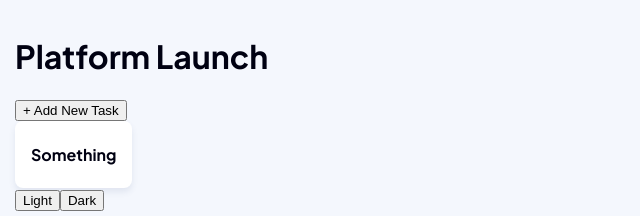
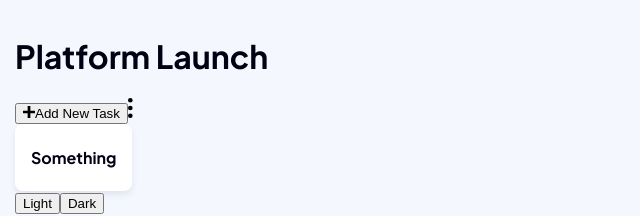
Before and after one commit to juandadev/kanban-board, a React (Create React App) app: page / in a window 1280 px wide. Shown: the top 216 px of the page, without its empty margins (0-640 px from the left). Built offline with nearby package versions, Linux system fonts and the light colour scheme.

Commit message:
Adding icon system

```diff
--- /dev/null
+++ b/src/assets/icons/AddTaskMobile.jsx
@@ -0,0 +1,18 @@
+import React from 'react';
+import PropTypes from 'prop-types';
+
+export default function AddTaskMobile({ className }) {
+  return (
+    <svg width={12} height={12} className={className}>
+      <path fill="#FFF" d="M7.368 12V7.344H12V4.632H7.368V0H4.656v4.632H0v2.712h4.656V12z" />
+    </svg>
+  );
+}
+
+AddTaskMobile.propTypes = {
+  className: PropTypes.string
+};
+
+AddTaskMobile.defaultProps = {
+  className: null
+};
--- /dev/null
+++ b/src/assets/icons/VerticalEllipsis.jsx
@@ -0,0 +1,22 @@
+import React from 'react';
+import PropTypes from 'prop-types';
+
+export default function VerticalEllipsis({ className }) {
+  return (
+    <svg width={5} height={20} className={className}>
+      <g fill="#828FA3" fillRule="evenodd">
+        <circle cx="2.308" cy="2.308" r="2.308" />
+        <circle cx="2.308" cy={10} r="2.308" />
+        <circle cx="2.308" cy="17.692" r="2.308" />
+      </g>
+    </svg>
+  );
+}
+
+VerticalEllipsis.propTypes = {
+  className: PropTypes.string
+};
+
+VerticalEllipsis.defaultProps = {
+  className: null
+};
--- /dev/null
+++ b/src/assets/icons/index.js
@@ -0,0 +1,2 @@
+export { default as VerticalEllipsis } from './VerticalEllipsis';
+export { default as AddTask } from './AddTaskMobile';
--- a/src/components/Header/Header.jsx
+++ b/src/components/Header/Header.jsx
@@ -1,13 +1,27 @@
 import React from 'react';
+import PropTypes from 'prop-types';
+import Icon from '../Icon/Icon';
 import s from './Header.module.scss';
 
-function Header() {
+function Header({ containerClassName }) {
   return (
-    <header>
+    <header className={containerClassName}>
       <h1>Platform Launch</h1>
-      <button type="button">+ Add New Task</button>
+      <button type="button">
+        <Icon icon="add-task" className={s.addTaskIcon} />
+        Add New Task
+      </button>
+      <Icon icon="vertical-ellipsis" className={s.verticalEllipsisIcon} />
     </header>
   );
 }
 
+Header.propTypes = {
+  containerClassName: PropTypes.string
+};
+
+Header.defaultProps = {
+  containerClassName: null
+};
+
 export default Header;
--- a/src/components/Header/Header.module.scss
+++ b/src/components/Header/Header.module.scss
@@ -0,0 +1,15 @@
+.addTask {
+  &Icon {
+    path {
+      fill: #000000;
+    }
+  }
+}
+
+.verticalEllipsis {
+  &Icon {
+    g {
+      fill: #000000;
+    }
+  }
+}
--- /dev/null
+++ b/src/components/Icon/Icon.jsx
@@ -0,0 +1,23 @@
+import React from 'react';
+import PropTypes from 'prop-types';
+import { VerticalEllipsis, AddTask } from '../../assets/icons';
+
+const svgList = {
+  'vertical-ellipsis': VerticalEllipsis,
+  'add-task': AddTask
+};
+
+export default function Icon({ icon, className }) {
+  const SVG = svgList[icon];
+
+  return <SVG className={className} />;
+}
+
+Icon.propTypes = {
+  icon: PropTypes.string.isRequired,
+  className: PropTypes.string
+};
+
+Icon.defaultProps = {
+  className: null
+};
```
Also changed, not shown: src/assets/icon-add-task-mobile.svg (deleted), src/assets/icon-vertical-ellipsis.svg (deleted).
